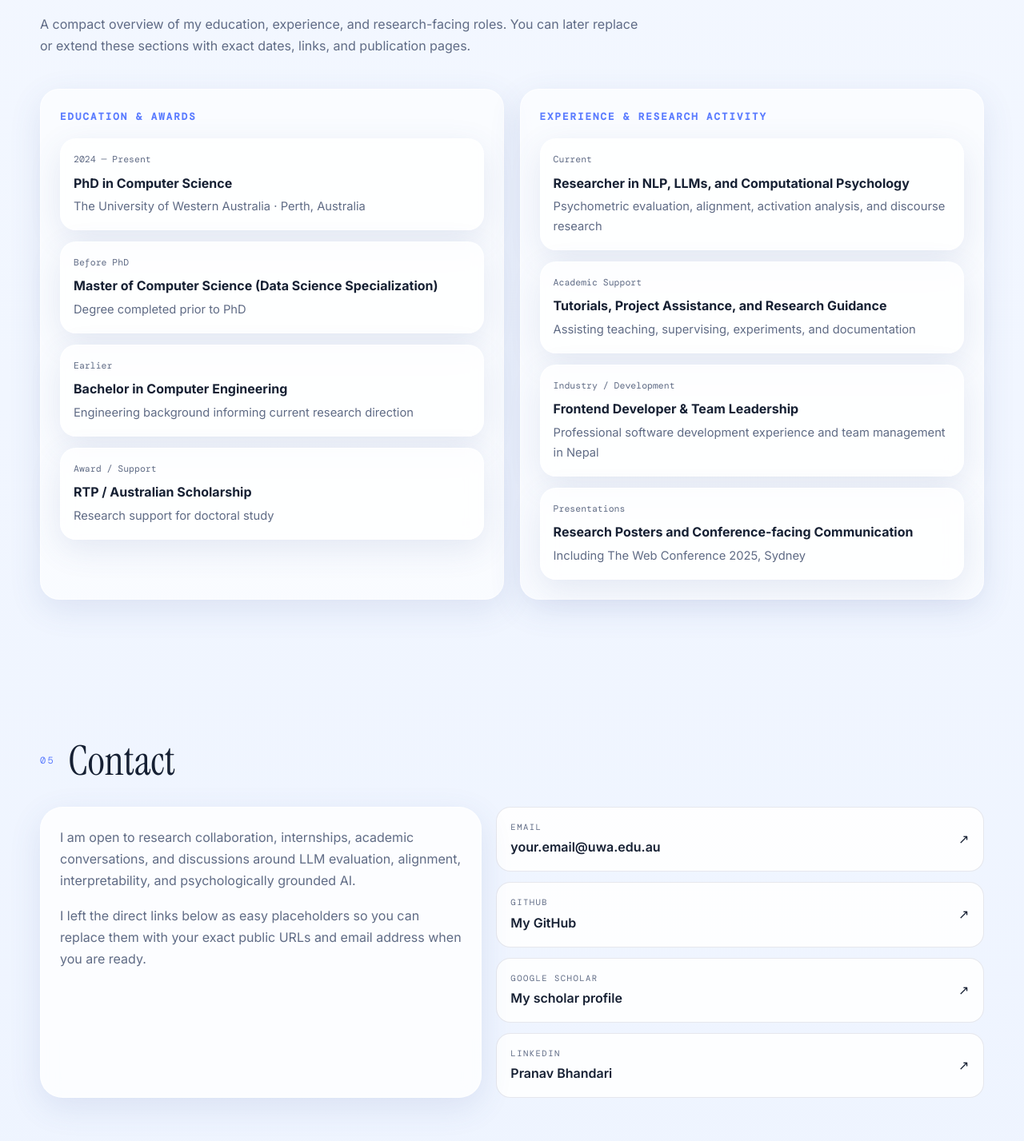
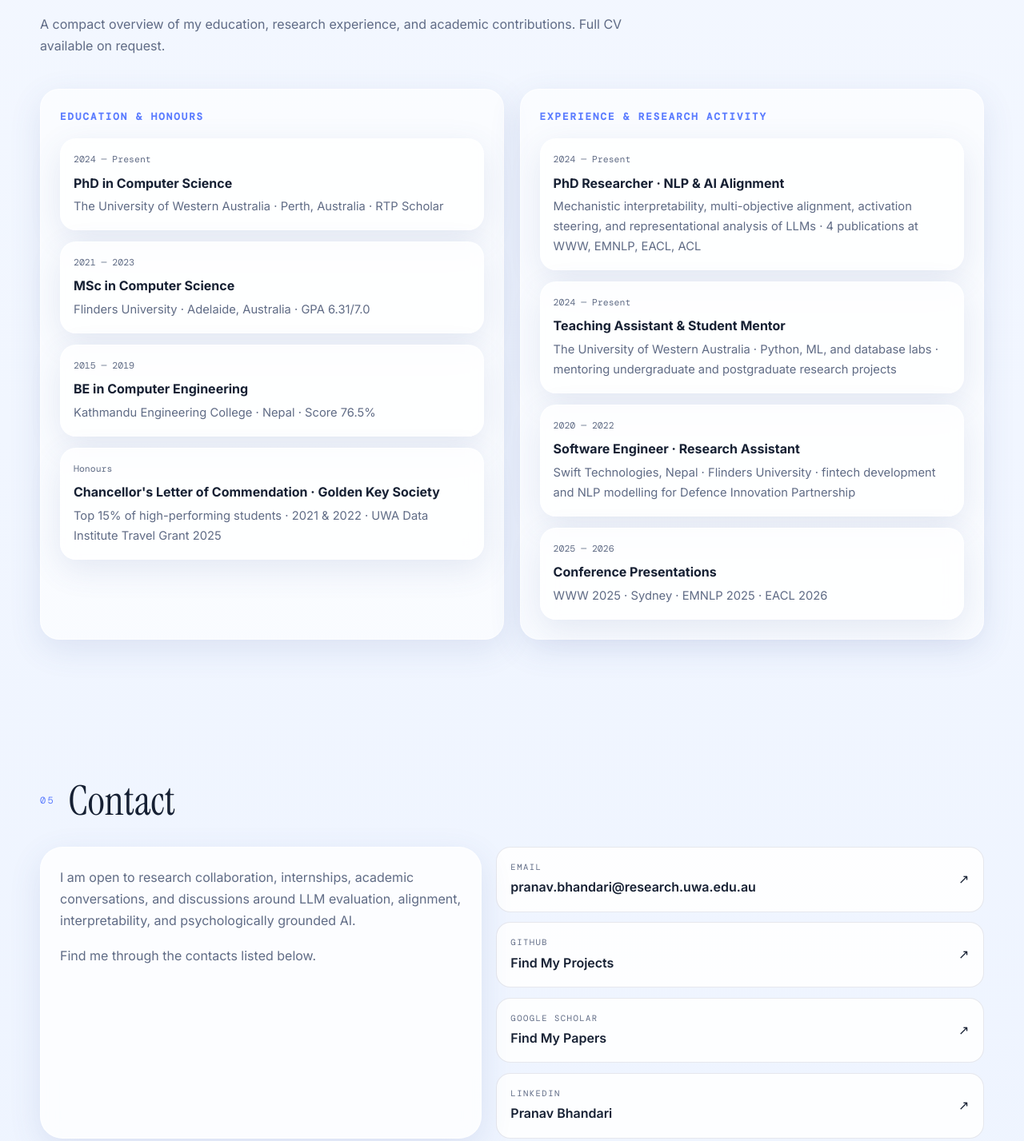
Before and after one commit to sapceprasu/sapceprasu.github.io, a plain HTML site: page index.html in a window 1280 px wide. Shown: the part 4320-5747 px from the top of the page at 80% size. Drawn offline with nearby package versions, Linux system fonts and the light colour scheme; a web font is replaced by a local one.

Commit message:
Revise CV section with updated education and experience
Updated CV section with new education and experience details, including specific degrees, honors, and research roles.

```diff
--- a/index.html
+++ b/index.html
@@ -940,62 +940,60 @@
       </div>
     </section>
 
-    <section id="cv">
+<section id="cv">
       <div class="section-head">
         <div class="section-num">04</div>
         <h2 class="section-title">CV Highlights</h2>
       </div>
       <p class="section-intro">
-        A compact overview of my education, experience, and research-facing roles. You can later replace
-        or extend these sections with exact dates, links, and publication pages.
+        A compact overview of my education, research experience, and academic contributions.
+        Full CV available on request.
       </p>
-
       <div class="cv-grid">
         <div class="timeline">
-          <h3>Education & Awards</h3>
+          <h3>Education & Honours</h3>
           <div class="timeline-item">
             <div class="year">2024 — Present</div>
             <div class="title">PhD in Computer Science</div>
-            <div class="place">The University of Western Australia · Perth, Australia</div>
+            <div class="place">The University of Western Australia · Perth, Australia · RTP Scholar</div>
           </div>
           <div class="timeline-item">
-            <div class="year">Before PhD</div>
-            <div class="title">Master of Computer Science (Data Science Specialization)</div>
-            <div class="place">Degree completed prior to PhD</div>
+            <div class="year">2021 — 2023</div>
+            <div class="title">MSc in Computer Science</div>
+            <div class="place">Flinders University · Adelaide, Australia · GPA 6.31/7.0</div>
           </div>
           <div class="timeline-item">
-            <div class="year">Earlier</div>
-            <div class="title">Bachelor in Computer Engineering</div>
-            <div class="place">Engineering background informing current research direction</div>
+            <div class="year">2015 — 2019</div>
+            <div class="title">BE in Computer Engineering</div>
+            <div class="place">Kathmandu Engineering College · Nepal · Score 76.5%</div>
           </div>
           <div class="timeline-item">
-            <div class="year">Award / Support</div>
-            <div class="title">RTP / Australian Scholarship</div>
-            <div class="place">Research support for doctoral study</div>
+            <div class="year">Honours</div>
+            <div class="title">Chancellor's Letter of Commendation · Golden Key Society</div>
+            <div class="place">Top 15% of high-performing students · 2021 & 2022 · UWA Data Institute Travel Grant 2025</div>
           </div>
         </div>
-
         <div class="timeline">
           <h3>Experience & Research Activity</h3>
           <div class="timeline-item">
-            <div class="year">Current</div>
-            <div class="title">Researcher in NLP, LLMs, and Computational Psychology</div>
-            <div class="place">Psychometric evaluation, alignment, activation analysis, and discourse research</div>
+            <div class="year">2024 — Present</div>
+            <div class="title">PhD Researcher · NLP & AI Alignment</div>
+            <div class="place">Mechanistic interpretability, multi-objective alignment, activation steering, and representational analysis of LLMs · 4 publications at WWW, EMNLP, EACL, ACL</div>
           </div>
           <div class="timeline-item">
-            <div class="year">Academic Support</div>
-            <div class="title">Tutorials, Project Assistance, and Research Guidance</div>
-            <div class="place">Assisting teaching, supervising, experiments, and documentation</div>
+            <div class="year">2024 — Present</div>
+            <div class="title">Teaching Assistant & Student Mentor</div>
+            <div class="place">The University of Western Australia · Python, ML, and database labs · mentoring undergraduate and postgraduate research projects</div>
           </div>
           <div class="timeline-item">
-            <div class="year">Industry / Development</div>
-            <div class="title">Frontend Developer & Team Leadership</div>
-            <div class="place">Professional software development experience and team management in Nepal</div>
+            <div class="year">2020 — 2022</div>
+            <div class="title">Software Engineer · Research Assistant</div>
+            <div class="place">Swift Technologies, Nepal · Flinders University · fintech development and NLP modelling for Defence Innovation Partnership</div>
           </div>
           <div class="timeline-item">
-            <div class="year">Presentations</div>
-            <div class="title">Research Posters and Conference-facing Communication</div>
-            <div class="place">Including The Web Conference 2025, Sydney</div>
+            <div class="year">2025 — 2026</div>
+            <div class="title">Conference Presentations</div>
+            <div class="place">WWW 2025 · Sydney · EMNLP 2025 · EACL 2026</div>
           </div>
         </div>
       </div>
@@ -1014,8 +1012,7 @@
             around LLM evaluation, alignment, interpretability, and psychologically grounded AI.
           </p>
           <p>
-            I left the direct links below as easy placeholders so you can replace them with your exact
-            public URLs and email address when you are ready.
+           Find me through the contacts listed below.
           </p>
           <p class="note">
 
@@ -1023,24 +1020,24 @@
         </div>
 
         <div class="contact-links">
-          <a class="contact-link" href="mailto:your.email@uwa.edu.au">
+          <a class="contact-link" href="mailto:pranav.bhandari@research.uwa.edu.au">
             <div>
               <small>Email</small>
-              <span>your.email@uwa.edu.au</span>
+              <span>pranav.bhandari@research.uwa.edu.au</span>
             </div>
             <div>↗</div>
           </a>
           <a class="contact-link" href="https://github.com/sapceprasu target="_blank" rel="noreferrer">
             <div>
               <small>GitHub</small>
-              <span>My GitHub</span>
+              <span>Find My Projects</span>
             </div>
             <div>↗</div>
           </a>
           <a class="contact-link" href="https://scholar.google.com.au/citations?user=XQdrUYwAAAAJ&hl=en&oi=ao" target="_blank" rel="noreferrer">
             <div>
               <small>Google Scholar</small>
-              <span>My scholar profile</span>
+              <span>Find My Papers</span>
             </div>
             <div>↗</div>
           </a>
```
